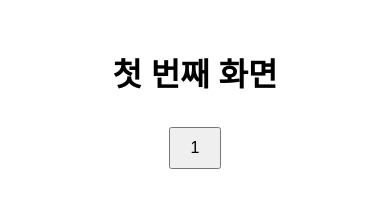
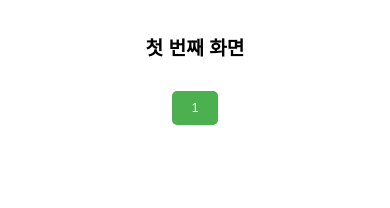
Before and after one commit to hbkwon9955/hbwkon, a plain HTML site: page index.html in a window 390 px wide. Drawn offline with Linux system fonts and the light colour scheme.

Commit message:
Update index.html

```diff
--- a/index.html
+++ b/index.html
@@ -3,21 +3,71 @@
 <head>
     <meta charset="UTF-8">
     <meta name="viewport" content="width=device-width, initial-scale=1.0">
-    <title>페이지 전환 예시</title>
+    <title>반응형 페이지 전환 예시</title>
     <style>
         body {
             font-family: Arial, sans-serif;
             text-align: center;
             padding: 20px;
+            margin: 0;
+            box-sizing: border-box;
         }
+
+        h1 {
+            font-size: 2em;
+            margin-bottom: 20px;
+        }
+
         .button {
-            padding: 10px 20px;
+            padding: 15px 30px;
             margin: 10px;
             font-size: 16px;
             cursor: pointer;
+            border: none;
+            background-color: #4CAF50;
+            color: white;
+            border-radius: 5px;
+            transition: background-color 0.3s;
         }
+
+        .button:hover {
+            background-color: #45a049;
+        }
+
         .hidden {
             display: none;
+        }
+
+        /* 버튼 레이아웃 */
+        .button-container {
+            display: flex;
+            justify-content: center;
+            flex-wrap: wrap;
+        }
+
+        .button-container .button {
+            margin: 10px;
+        }
+
+        /* 반응형 디자인 */
+        @media (max-width: 768px) {
+            h1 {
+                font-size: 1.5em;
+            }
+            .button {
+                font-size: 14px;
+                padding: 12px 25px;
+            }
+        }
+
+        @media (max-width: 480px) {
+            h1 {
+                font-size: 1.2em;
+            }
+            .button {
+                font-size: 12px;
+                padding: 10px 20px;
+            }
         }
     </style>
 </head>
@@ -29,8 +79,10 @@
     <!-- 두 번째 화면 -->
     <div id="page2" class="hidden">
         <h1>두 번째 화면</h1>
-        <button class="button" id="button2">2</button>
-        <button class="button" id="button3">3</button>
+        <div class="button-container">
+            <button class="button" id="button2">2</button>
+            <button class="button" id="button3">3</button>
+        </div>
     </div>
 
     <!-- 세 번째 화면 (페이지 2) -->
```
